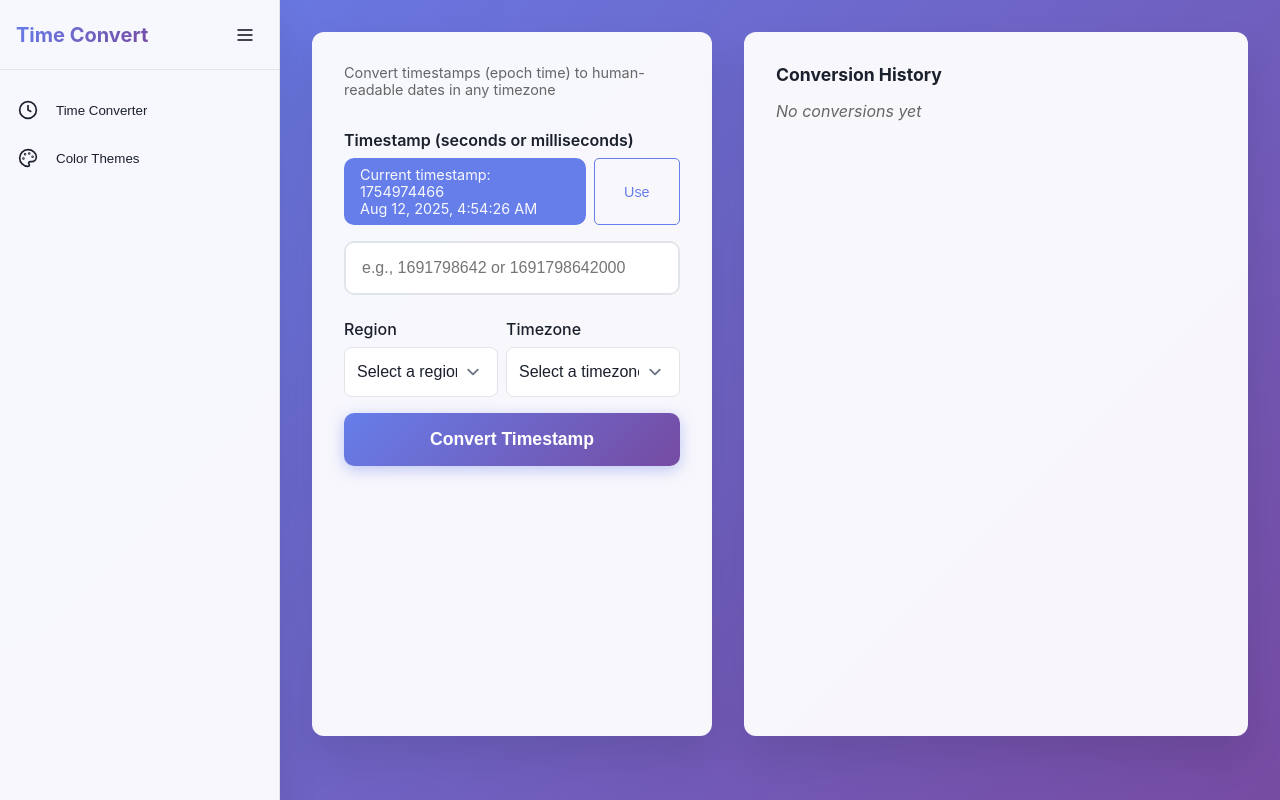
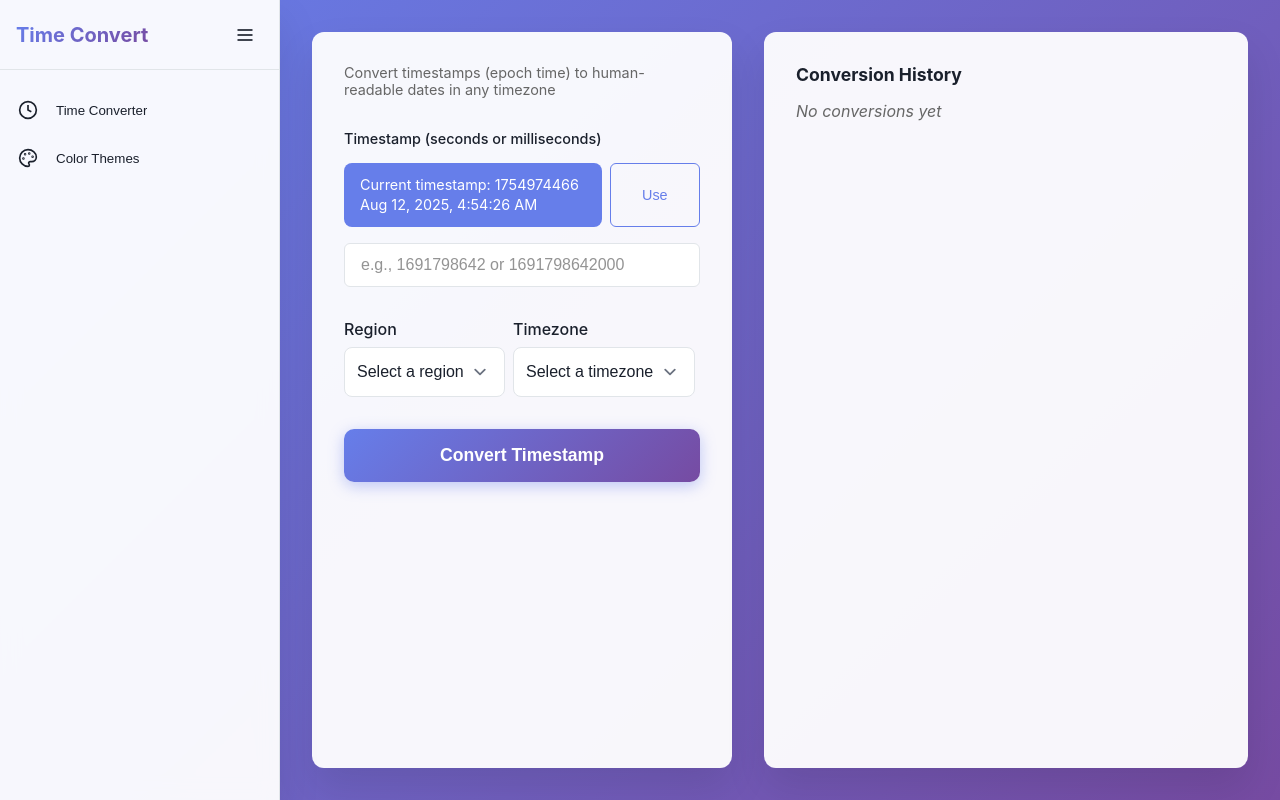
Before and after one commit to akaraman85/time-convert, a Next.js app: page / in a window 1280 px wide. Built offline with nearby package versions, Linux system fonts and the light colour scheme.

Commit message:
better styling for first card

```diff
--- a/pages/index.tsx
+++ b/pages/index.tsx
@@ -8,24 +8,38 @@ import ConversionHistoryComponent, {
   ConversionHistory,
 } from '../components/ConversionHistory'
 
+const Container = styled.main`
+  margin: 0 auto;
+  padding: 2rem;
+  min-height: 100vh;
+  display: flex;
+  flex-direction: column;
+  gap: 2rem;
+  @media (min-width: 768px) {
+    flex-direction: row;
+  }
+  @media (max-width: 768px) {
+    padding: 1rem;
+    paddingtop: 4rem;
+  }
+`
+
 const Card = styled.div`
   background: var(--color-card-background);
   border-radius: 12px;
   box-shadow: var(--shadow-card);
   padding: 2rem;
-  margin-bottom: 2rem;
   transition: all 0.3s ease;
   max-width: 100%;
   width: 100%;
-
-  @media (min-width: 768px) {
-    margin: 0 auto 2rem;
-  }
 `
 
 const CardNarrow = styled(Card)`
+  display: flex;
+  flex-direction: column;
+  gap: 2rem;
   @media (min-width: 768px) {
-    max-width: 400px;
+    max-width: 420px;
   }
 `
 
@@ -37,6 +51,83 @@ const CurrentTimeContainer = styled.div`
   @media (min-width: 768px) {
     flex-direction: row;
     gap: 0.5rem;
+  }
+`
+
+const FormSection = styled.section`
+  display: flex;
+  flex-direction: column;
+  gap: 1rem;
+  width: 100%;
+`
+
+const FormLabel = styled.label`
+  color: var(--color-primary-text);
+  font-size: 0.9rem;
+  font-weight: 500;
+  display: block;
+`
+
+const CurrentTimeDisplay = styled.div`
+  flex: 1;
+  padding: 0.75rem 1rem;
+  background: var(--color-primary);
+  border-radius: 8px;
+  font-size: 0.9rem;
+  color: var(--color-button-text);
+  line-height: 1.4;
+`
+
+const UseButton = styled.button`
+  flex: 0.25;
+  padding: 0.75rem 1rem;
+  background: transparent;
+  border: 1px solid var(--color-primary);
+  border-radius: 6px;
+  color: var(--color-primary);
+  cursor: pointer;
+  font-size: 0.9rem;
+  font-weight: 500;
+  transition: all 0.2s ease;
+  width: 100%;
+
+  &:hover {
+    background: rgba(102, 126, 234, 0.1);
+  }
+
+  @media (min-width: 768px) {
+    width: auto;
+  }
+`
+
+const InputContainer = styled.div`
+  display: flex;
+  flex-direction: column;
+  gap: 1rem;
+  width: 100%;
+`
+
+const TimestampInput = styled.input`
+  width: 100%;
+  padding: 0.75rem 1rem;
+  border: 1px solid var(--color-input-border);
+  border-radius: 6px;
+  font-size: 1rem;
+  color: var(--color-primary-text);
+  background: var(--color-input-background);
+  transition:
+    border-color 0.2s ease,
+    box-shadow 0.2s ease;
+
+  &:focus {
+    outline: none;
+    border-color: var(--color-input-focus);
+    box-shadow: var(--shadow-input);
+  }
+
+  &::placeholder {
+    color: var(--color-secondary-text);
+    opacity: 0.7;
   }
 `
 
@@ -302,7 +393,7 @@ export default function Home() {
         />
       </Head>
 
-      <main className='container'>
+      <Container>
         <CardNarrow>
           <header>
             <p className='subtitle'>
@@ -311,68 +402,32 @@ export default function Home() {
             </p>
           </header>
 
-          <section
-            aria-label='Timestamp Conversion Form'
-            className='input-group'
-          >
-            <label
-              className='label'
-              htmlFor='timestamp'
-              style={{ marginBottom: '0.5rem' }}
-            >
+          <FormSection aria-label='Timestamp Conversion Form'>
+            <FormLabel htmlFor='timestamp'>
               Timestamp (seconds or milliseconds)
-            </label>
+            </FormLabel>
             <CurrentTimeContainer>
-              <div
-                style={{
-                  flex: 1,
-                  margin: '0 0 1rem 0',
-                  padding: '0.5rem 1rem',
-                  background: 'rgb(102, 126, 234)',
-                  borderRadius: '10px',
-                  fontSize: '0.9rem',
-                  color: 'rgba(255, 255, 255, 0.95)',
-                }}
-              >
+              <CurrentTimeDisplay>
                 <div>{`Current timestamp: ${currentTime}`}</div>
                 <div>{`${format(new Date(currentTime * 1000), 'PPpp')}`}</div>
-              </div>
-              <button
-                type='button'
-                onClick={fillCurrentTimestamp}
-                style={{
-                  flex: 0.25,
-                  margin: '0 0 1rem 0',
-                  padding: '0.5rem 1rem',
-                  background: 'transparent',
-                  border: '1px solid #667eea',
-                  borderRadius: '5px',
-                  color: '#667eea',
-                  cursor: 'pointer',
-                  fontSize: '0.9rem',
-                  width: '100%',
-                }}
-              >
+              </CurrentTimeDisplay>
+              <UseButton type='button' onClick={fillCurrentTimestamp}>
                 Use
-              </button>
+              </UseButton>
             </CurrentTimeContainer>
-            <div style={{ display: 'flex', flexDirection: 'row', gap: '1rem' }}>
-              <input
+            <InputContainer>
+              <TimestampInput
                 id='timestamp'
                 type='text'
-                className='input'
                 value={timestamp}
                 onChange={e => setTimestamp(e.target.value)}
                 placeholder='e.g., 1691798642 or 1691798642000'
                 onKeyPress={e => e.key === 'Enter' && convertTimestamp()}
               />
-            </div>
-          </section>
+            </InputContainer>
+          </FormSection>
 
-          <section
-            aria-label='Timezone Selection'
-            style={{ marginBottom: '1rem' }}
-          >
+          <section aria-label='Timezone Selection'>
             <TimezoneSelect
               id='timezone'
               value={selectedTimezone}
@@ -385,6 +440,7 @@ export default function Home() {
               Convert Timestamp
             </button>
           </section>
+
           {error && (
             <div className='results'>
               <div className='result-item error'>
@@ -424,7 +480,7 @@ export default function Home() {
             />
           </section>
         </Card>
-      </main>
+      </Container>
     </>
   )
 }
--- a/styles/GlobalStyles.tsx
+++ b/styles/GlobalStyles.tsx
@@ -44,21 +44,6 @@ const globalStyles = css({
     color: 'inherit',
     textDecoration: 'none',
   },
-  '.container': {
-    margin: '0 auto',
-    padding: '2rem',
-    minHeight: '100vh',
-    display: 'flex',
-    flexDirection: 'column',
-    gap: '2rem',
-    '@media (min-width: 768px)': {
-      flexDirection: 'row',
-    },
-    '@media (max-width: 768px)': {
-      padding: '1rem',
-      paddingTop: '4rem', // Space for mobile menu button
-    },
-  },
   '.mobile-menu-toggle': {
     '@media (max-width: 768px)': {
       display: 'block !important',
@@ -89,7 +74,6 @@ const globalStyles = css({
   '.subtitle': {
     textAlign: 'left',
     color: 'var(--color-secondary-text)',
-    marginBottom: '2rem',
     fontSize: '0.9rem',
   },
   '.input-group': {
```
